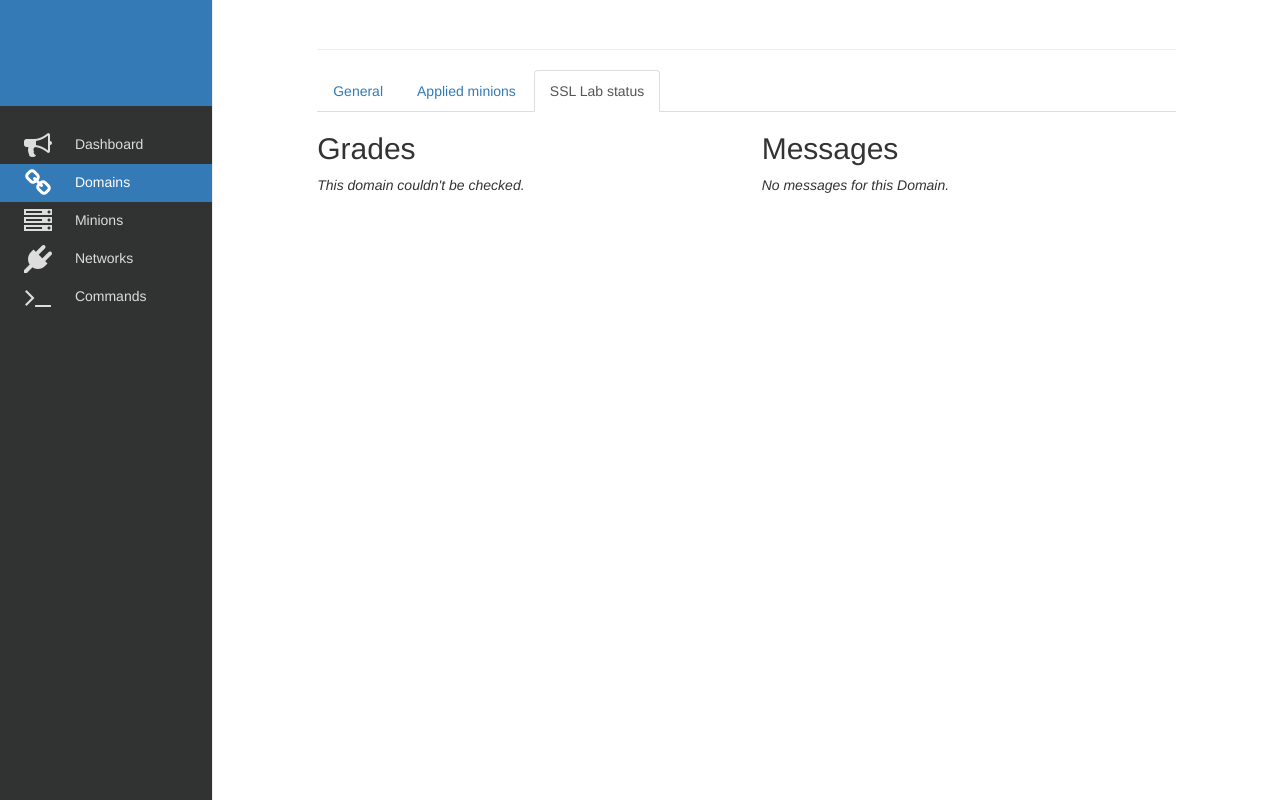
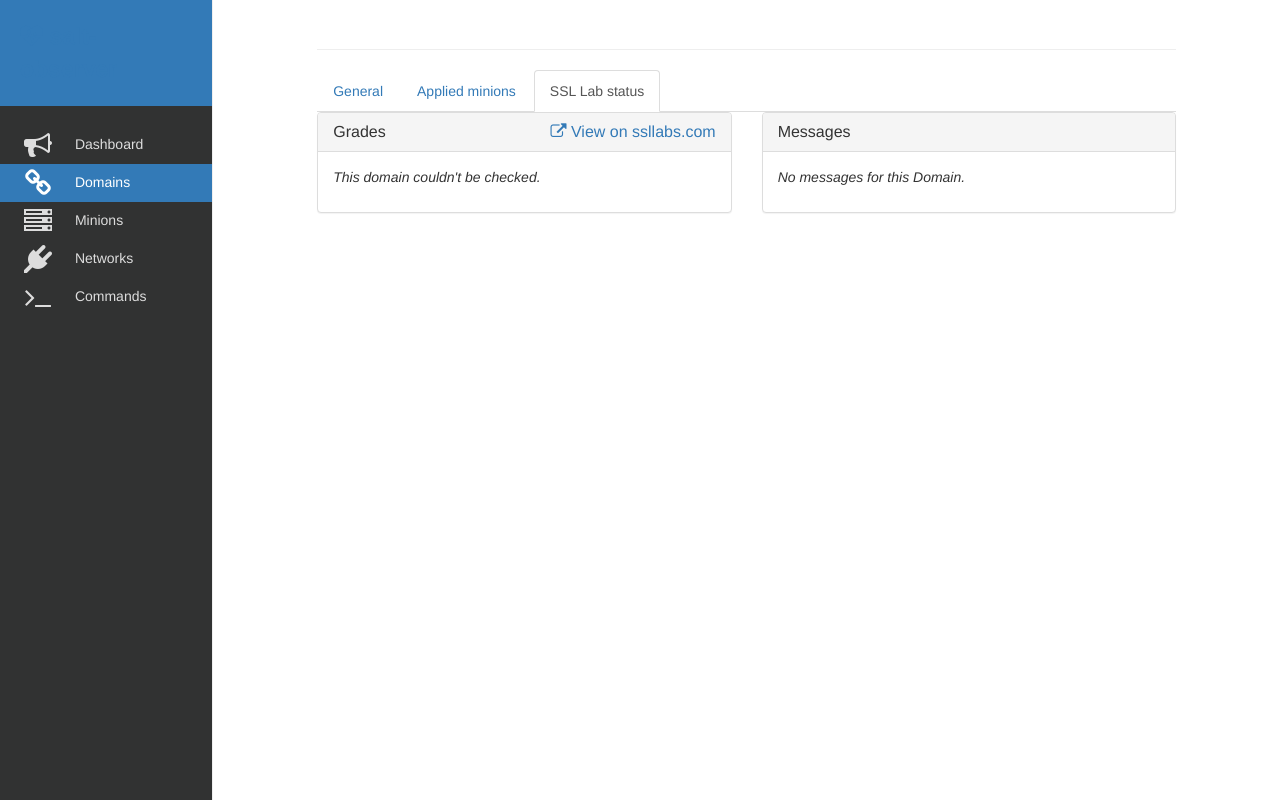
Before and after one commit to hs-hannover/salt-observer, a Django app: template salt_observer/templates/domain/detail.html in a window 1280 px wide, after a click on "SSL Lab status". Run offline with Django 3.2, Linux system fonts and the light colour scheme; the template is opened without the code that fills it, so the values that code supplies are empty; parts of the project's set-up code (start-up, migrations or seed data) failed here and were passed over; some libraries are stand-ins or nearby versions.

Commit message:
Prettify domain/detail.html

```diff
--- a/salt_observer/templates/domain/detail.html
+++ b/salt_observer/templates/domain/detail.html
@@ -93,8 +93,17 @@
                 <div role="tabpanel" class="tab-pane fade" id="ssllabs">
                     <div class="row">
                         <div class="col-md-6">
-                            <h2>Grades</h2>
-                            <div>
+                            <div class="panel panel-default">
+                                <div class="panel-heading">
+                                    <h3 class="panel-title">
+                                        Grades <span class="pull-right">
+                                            <a href="https://www.ssllabs.com/ssltest/analyze.html?d={{ domain.fqdn }}" target="_blank">
+                                                <i class="fa fa-external-link"></i> View on ssllabs.com
+                                            </a>
+                                        </span>
+                                    </h3>
+                                </div>
+                                <div class="panel-body">
                                     {% for grade in domain.ssl_lab_status.grades %}
                                         <span class="ssllabgrade big {{ grade|first|lower }}">{{ grade }}</span>
                                     {% empty %}
@@ -102,8 +111,13 @@
                                     {% endfor %}
                                 </div>
                             </div>
+                        </div>
                         <div class="col-md-6">
-                            <h2>Messages</h2>
+                            <div class="panel panel-default">
+                                <div class="panel-heading">
+                                    <h3 class="panel-title">Messages</h3>
+                                </div>
+                                <div class="panel-body">
                                     {% if domain.ssl_lab_status.messages %}
                                         <ul>
                                             {% for message in domain.ssl_lab_status.messages %}
@@ -116,6 +130,8 @@
                                 </div>
                             </div>
                         </div>
+                    </div>
+                </div>
 
             </div>
             <!-- tab panes end -->
```
Lines whose indentation alone changed are shown as unchanged.
